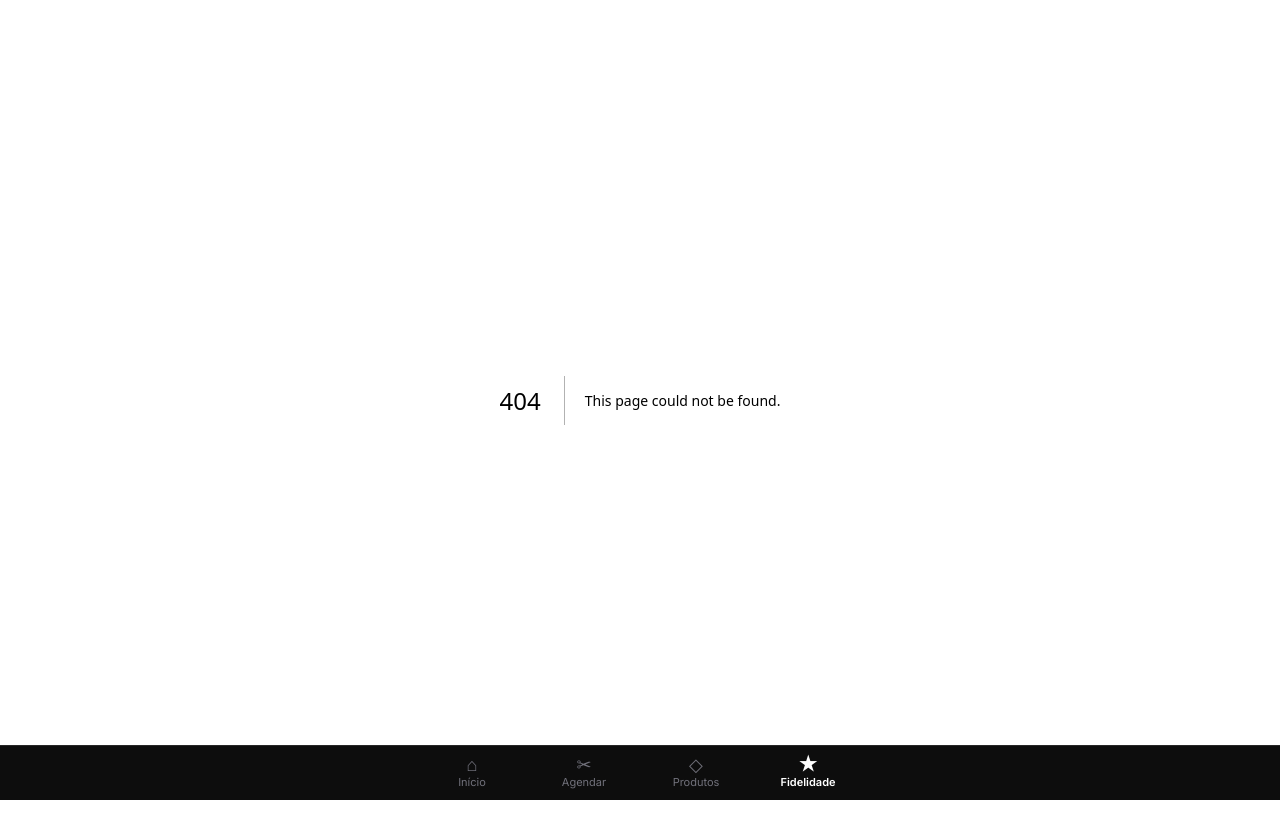
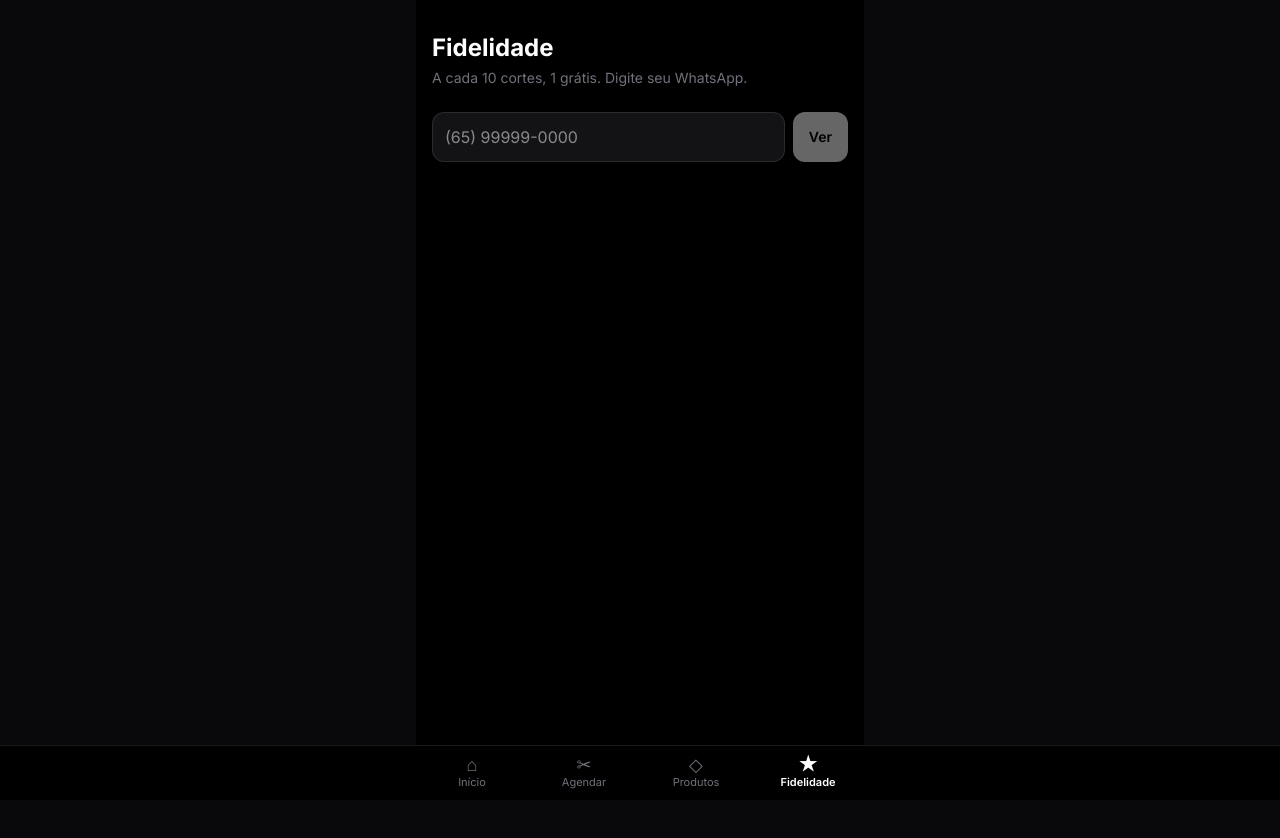
Before and after one commit to art06lopes-ux/cavalieri-agendamento, a Next.js app: page /fidelidade in a window 1280 px wide. Before the commit this address had no page. Shown: the top 838 px of the page. Built offline with nearby package versions, Linux system fonts and the light colour scheme.

Commit message:
feat(app): carne fidelidade X/10 por WhatsApp

```diff
--- /dev/null
+++ b/src/app/fidelidade/Carne.tsx
@@ -0,0 +1,45 @@
+'use client'
+import { useState } from 'react'
+import { saldoFidelidade } from './actions'
+
+export function Carne() {
+  const [tel, setTel] = useState('')
+  const [erro, setErro] = useState('')
+  const [saldo, setSaldo] = useState<null | { nome: string; total: number; atual: number; faltam: number; gratuitos: number; completo: boolean }>(null)
+  const [carregando, setCarregando] = useState(false)
+  async function buscar() {
+    setErro('')
+    setCarregando(true)
+    try {
+      const r = await saldoFidelidade(tel)
+      setSaldo(r)
+    } catch (e: any) {
+      setSaldo(null)
+      setErro(e?.message === 'NAO_ENCONTRADO' ? 'Não encontrei cadastro para este número — faça um agendamento com nome, nascimento e Zap.' : (e?.message ?? 'Não consegui buscar. Tente de novo.'))
+    } finally {
+      setCarregando(false)
+    }
+  }
+  return (
+    <div className="space-y-4">
+      <div className="flex gap-2">
+        <input value={tel} onChange={(e) => setTel(e.target.value)} placeholder="(65) 99999-0000" inputMode="tel" className="flex-1 rounded-xl bg-zinc-900/80 border border-white/10 px-3 py-3 text-white outline-none focus:border-white/40 text-base" />
+        <button type="button" disabled={carregando || !tel.trim()} onClick={buscar} className="rounded-xl bg-white text-black text-sm font-semibold px-4 disabled:opacity-40">Ver</button>
+      </div>
+      {erro && <p className="text-red-400 text-sm">{erro}</p>}
+      {saldo && (
+        <div className="rounded-2xl border border-white/10 bg-zinc-900/60 p-4">
+          <p className="font-semibold">{saldo.nome} — {saldo.total} cortes</p>
+          <div className="grid grid-cols-10 gap-1 my-3">
+            {Array.from({ length: 10 }).map((_, i) => (
+              <span key={i} className={`h-6 rounded-full ${i < saldo.atual || saldo.completo ? 'bg-white' : 'bg-white/10'}`} />
+            ))}
+          </div>
+          {saldo.gratuitos > 0
+            ? <p className="text-white text-sm font-semibold">Você tem {saldo.gratuitos} corte(s) grátis — fale no balcão.</p>
+            : <p className="text-zinc-400 text-sm">{saldo.completo ? 'Carnê completo! Fale no balcão.' : `Faltam ${saldo.faltam} cortes para 1 grátis (${saldo.atual}/10).`}</p>}
+        </div>
+      )}
+    </div>
+  )
+}
--- /dev/null
+++ b/src/app/fidelidade/actions.ts
@@ -0,0 +1,20 @@
+'use server'
+import { createAdminClient } from '@/lib/supabase/server'
+import { canonicalTel } from '@/lib/booking'
+import { calcularCarne } from '@/lib/fidelidade'
+
+export async function saldoFidelidade(telefone: string) {
+  const tel = canonicalTel(telefone)
+  if (tel.length < 10 || tel.length > 13) throw new Error('WhatsApp inválido (use DDD + número).')
+  const admin = createAdminClient()
+  const { data: cli } = await (admin as any).from('clients').select('id, nome').in('telefone', [tel, `55${tel}`]).limit(1)
+  if (!cli?.length) throw new Error('NAO_ENCONTRADO')
+  const clientId = cli[0].id as string
+  const [{ data: contadores }, { data: cortesias }] = await Promise.all([
+    (admin as any).from('client_loyalty_counters').select('contador, services!inner(fidelidade_a_cada)').eq('client_id', clientId),
+    (admin as any).from('courtesy_redemptions').select('id').eq('client_id', clientId).eq('reason', 'fidelidade').is('sale_id', null),
+  ])
+  const norm = ((contadores ?? []) as any[]).map((c) => ({ contador: c.contador, fidelidade_a_cada: c.services?.fidelidade_a_cada ?? 0 }))
+  const calc = calcularCarne(norm, (cortesias ?? []).length)
+  return { nome: cli[0].nome as string, ...calc }
+}
--- /dev/null
+++ b/src/app/fidelidade/page.tsx
@@ -0,0 +1,11 @@
+import { Carne } from './Carne'
+
+export default function FidelidadePage() {
+  return (
+    <div className="min-h-screen bg-black text-white px-4 pt-8 pb-10 max-w-md mx-auto">
+      <h1 className="text-2xl font-bold mb-1">Fidelidade</h1>
+      <p className="text-zinc-500 text-sm mb-6">A cada 10 cortes, 1 grátis. Digite seu WhatsApp.</p>
+      <Carne />
+    </div>
+  )
+}
```
